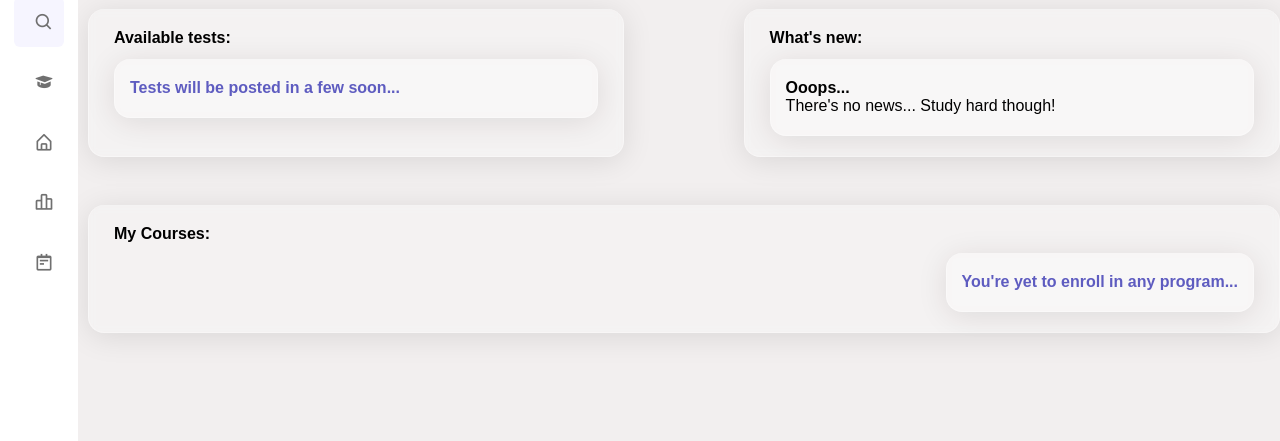
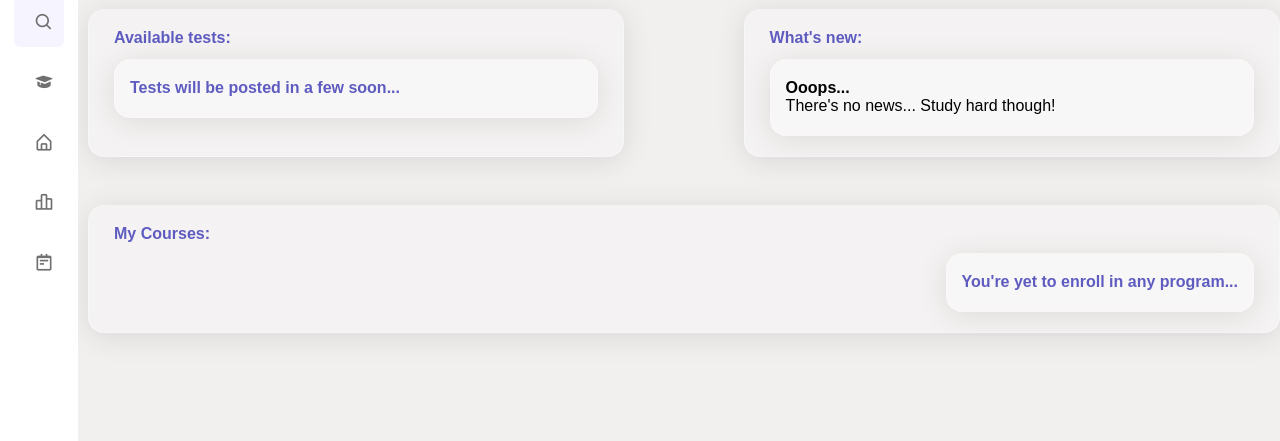
Before and after one commit to Clemo97/MasomoPopote, a Django app: template students/templates/students/dashboard.html in a window 1280 px wide. Shown: the part 41-482 px from the top of the page. Run offline with Django 3.2, Linux system fonts and the light colour scheme; the template is opened without the code that fills it, so the values that code supplies are empty.

Commit message:
update dashboard view

```diff
--- a/students/templates/students/availablePrograms.html
+++ b/students/templates/students/availablePrograms.html
@@ -80,7 +80,7 @@
     <h3 class="text text-center">{{user.first_name}}'s  Dashboard</h3>
 
     <div class="card courses">
-        <h4 class="text-muted">Available Courses:</h4>
+        <h4 class="text-muted" style="color:#5E5CC0 ;">Available Courses:</h4>
 
         {% for course in courses %}
         <div class="card angular">
--- a/students/templates/students/dashboard.html
+++ b/students/templates/students/dashboard.html
@@ -80,7 +80,7 @@
     <h3 class="text text-center">{{user.first_name}}'s  Dashboard</h3>
     <div class="intro">
         <div class="card new" id="test">
-            <h4 class="text-muted">Available tests:</h4>
+            <h4 class="text-muted" style="color:#5E5CC0 ;">Available tests:</h4>
             {% if tests %}
             {% for test in tests %}
             <div class="card tests">
@@ -101,7 +101,7 @@
         </div>
         <!--NEWS-->
         <div class="what">
-            <h4 class="text-muted">What's new:</h4>
+            <h4 class="text-muted" style="color:#5E5CC0 ;">What's new:</h4>
             {% if news %}
                 {% for pop in pops %}
                 <div class="card headline">
@@ -118,7 +118,7 @@
         </div>
     </div>
     <div class="card courses">
-        <h4 class="text-muted">My Courses:</h4>
+        <h4 class="text-muted" style="color:#5E5CC0 ;">My Courses:</h4>
         {% if activeCourses %}
         {% for activeCourse in activeCourses %}
         <div class="card angular">
```
